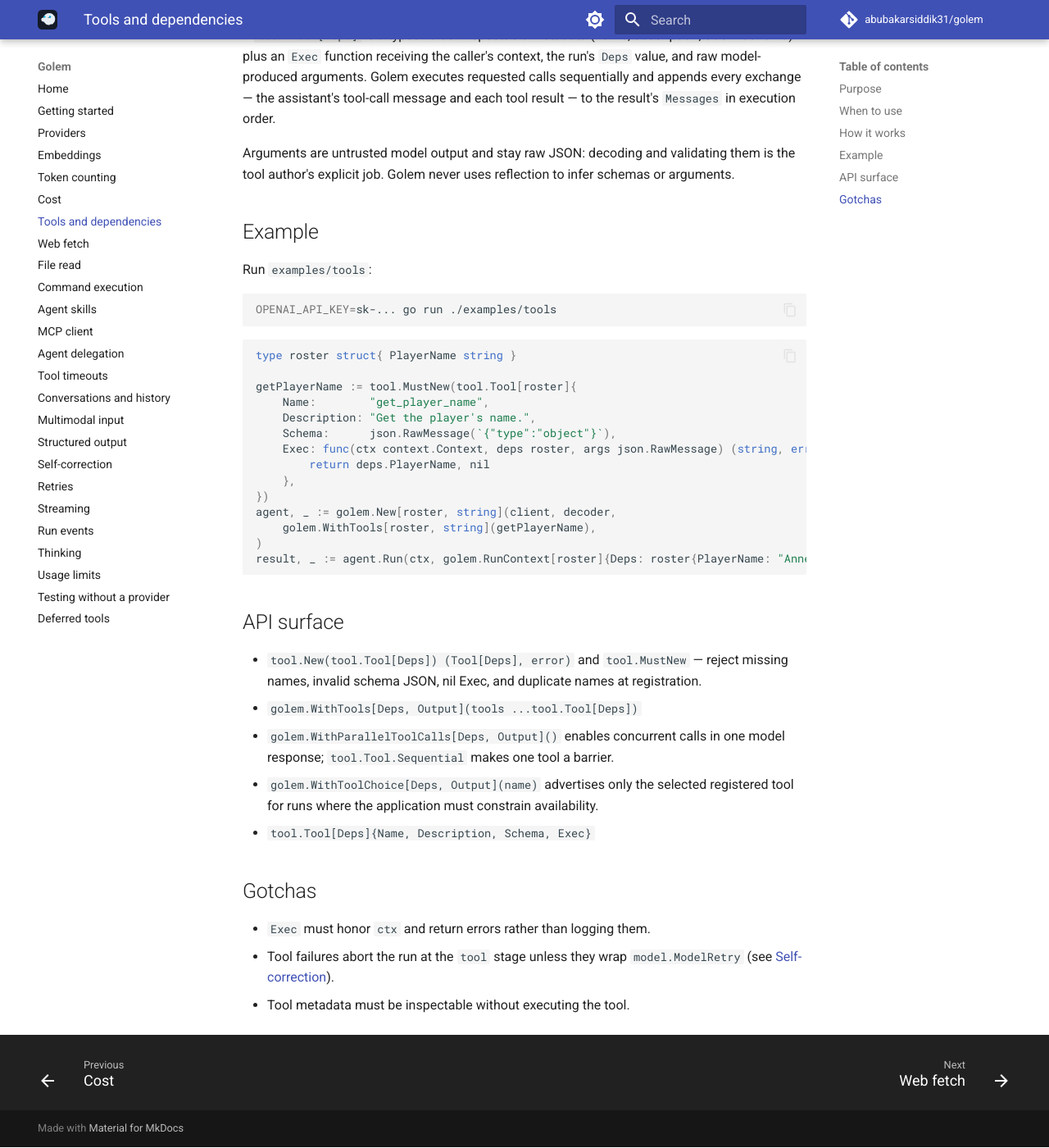
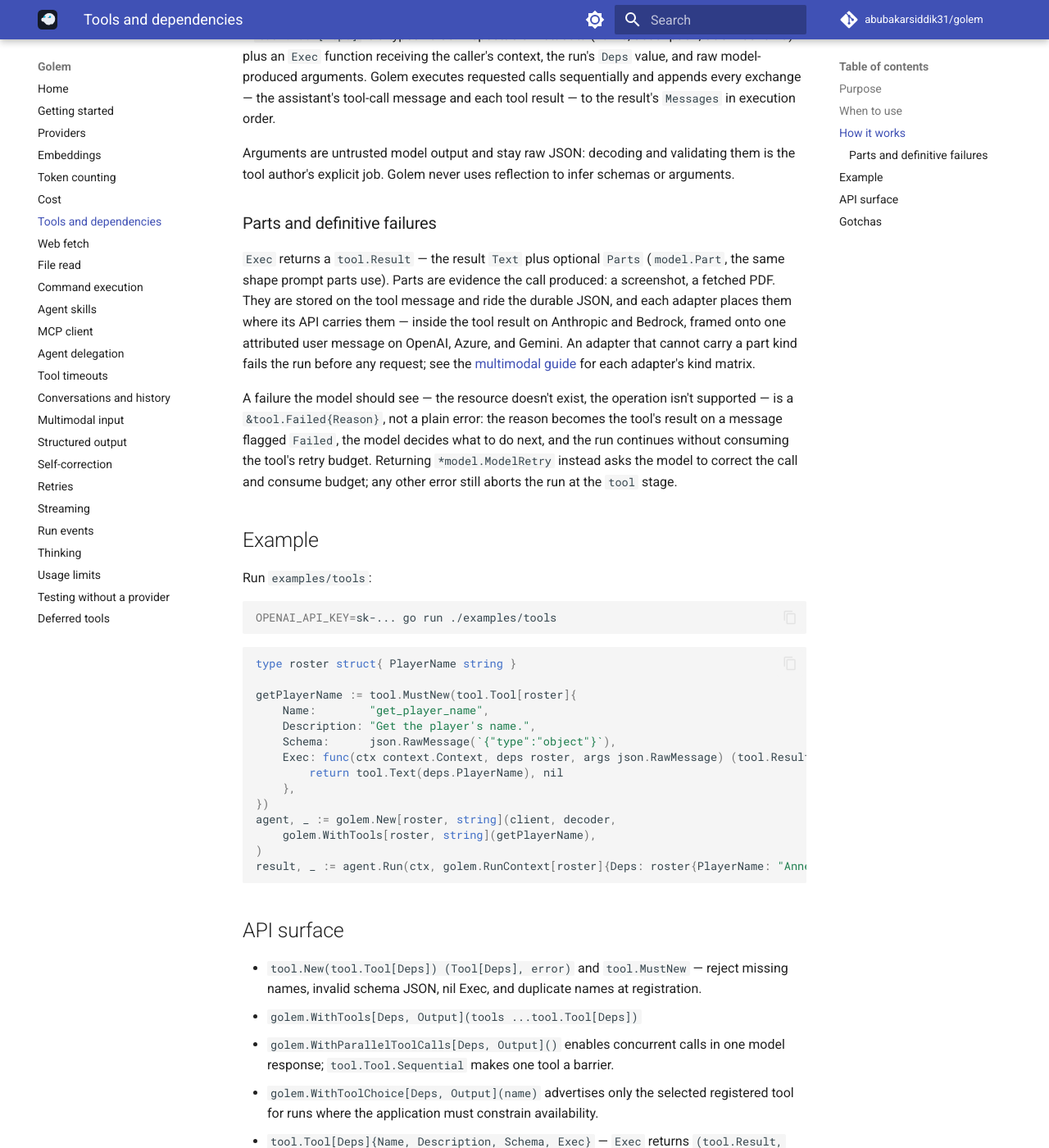
Before and after one commit to abubakarsiddik31/golem, an MkDocs documentation site: the page built from docs/guides/tools-and-dependencies.md, in a window 1280 px wide and 1400 px high, scrolled down 485 px. Shown: the whole window at 82% size. Built offline with MkDocs 1.6.1 and Material for MkDocs 9.7.7, drawn with Linux system fonts in a browser that asks for light colours; comment, search, counter and statistics services are not loaded; some of the changed text lies outside the part shown.

Commit message:
docs: the tool-results guide section and offline example

```diff
--- a/docs/guides/tools-and-dependencies.md
+++ b/docs/guides/tools-and-dependencies.md
@@ -23,6 +23,27 @@ Arguments are untrusted model output and stay raw JSON: decoding and
 validating them is the tool author's explicit job. Golem never uses
 reflection to infer schemas or arguments.
 
+### Parts and definitive failures
+
+`Exec` returns a `tool.Result` — the result `Text` plus optional
+`Parts` (`model.Part`, the same shape prompt parts use). Parts are
+evidence the call produced: a screenshot, a fetched PDF. They are
+stored on the tool message and ride the durable JSON, and each adapter
+places them where its API carries them — inside the tool result on
+Anthropic and Bedrock, framed onto one attributed user message on
+OpenAI, Azure, and Gemini. An adapter that cannot carry a part kind
+fails the run before any request; see the [multimodal
+guide](multimodal-input.md) for each adapter's kind matrix.
+
+A failure the model should see — the resource doesn't exist, the
+operation isn't supported — is a `&tool.Failed{Reason}`, not a plain
+error: the reason becomes the tool's result on a message flagged
+`Failed`, the model decides what to do next, and the run continues
+without consuming the tool's retry budget. Returning
+`*model.ModelRetry` instead asks the model to correct the call and
+consume budget; any other error still aborts the run at the `tool`
+stage.
+
 ## Example
 
 Run `examples/tools`:
@@ -38,8 +59,8 @@ getPlayerName := tool.MustNew(tool.Tool[roster]{
     Name:        "get_player_name",
     Description: "Get the player's name.",
     Schema:      json.RawMessage(`{"type":"object"}`),
-    Exec: func(ctx context.Context, deps roster, args json.RawMessage) (string, error) {
-        return deps.PlayerName, nil
+    Exec: func(ctx context.Context, deps roster, args json.RawMessage) (tool.Result, error) {
+        return tool.Text(deps.PlayerName), nil
     },
 })
 agent, _ := golem.New[roster, string](client, decoder,
@@ -56,11 +77,18 @@ result, _ := agent.Run(ctx, golem.RunContext[roster]{Deps: roster{PlayerName: "A
   one model response; `tool.Tool.Sequential` makes one tool a barrier.
 - `golem.WithToolChoice[Deps, Output](name)` advertises only the selected
   registered tool for runs where the application must constrain availability.
-- `tool.Tool[Deps]{Name, Description, Schema, Exec}`
+- `tool.Tool[Deps]{Name, Description, Schema, Exec}` — `Exec` returns
+  `(tool.Result, error)`.
+- `tool.Result{Text, Parts}` and `tool.Text(s)` — the result shape and
+  the text-only helper.
+- `&tool.Failed{Reason}` — a definitive failure recorded as the tool's
+  result; the retry budget is untouched.
 
 ## Gotchas
 
 - `Exec` must honor `ctx` and return errors rather than logging them.
 - Tool failures abort the run at the `tool` stage unless they wrap
-  `model.ModelRetry` (see [Self-correction](self-correction.md)).
+  `model.ModelRetry` (correction; see
+  [Self-correction](self-correction.md)) or are a `*tool.Failed`
+  (definitive; recorded as the result, budget untouched).
 - Tool metadata must be inspectable without executing the tool.
```
Also changed, not shown: CHANGELOG.md (+16 -0 lines), README.md (+2 -1 lines), docs/guides/conversations-and-history.md (+3 -1 lines), docs/guides/multimodal-input.md (+3 -1 lines), 1 other file.
